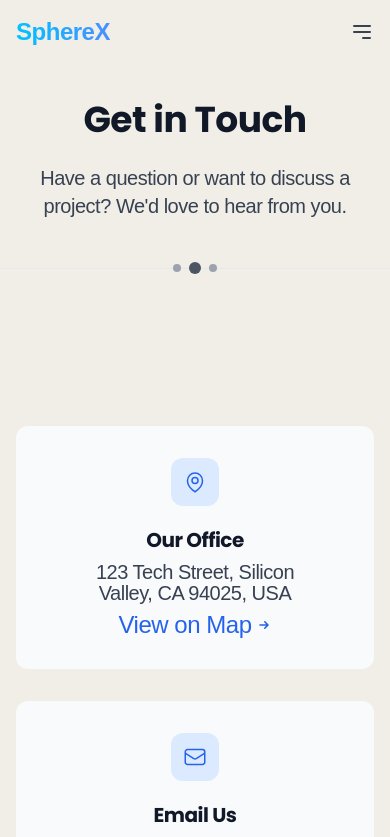
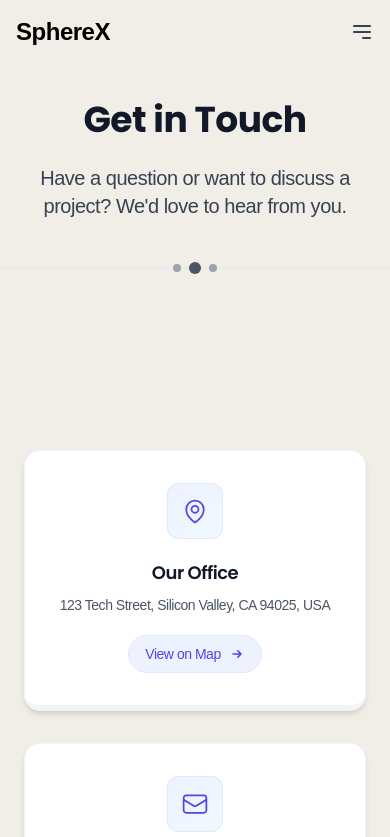
Before and after one commit to siddhuthecoder/spherex, a React (Vite) app: page /contact in a window 390 px wide. Shown: the top 837 px of the page. Built offline with nearby package versions, Linux system fonts and the light colour scheme; a web font is replaced by a local one.

Commit message:
Updated Ui version 3

```diff
--- a/src/components/HeroSection.jsx
+++ b/src/components/HeroSection.jsx
@@ -51,12 +51,7 @@ const HeroSection = () => {
   const rafIdRef = useRef(null);
   const slideDuration = 4000; // 4 seconds per slide
 
-  const typewriterWords = [
-    "Decentralized",
-    "Innovative",
-    "Secure",
-    "Transparent",
-  ];
+  const typewriterWords = ["Trusted", "Innovative", "Secure", "Transparent"];
 
   //   const slideshowData = [
   //     {
@@ -249,39 +244,42 @@ const HeroSection = () => {
     return () => clearInterval(timer);
   }, []);
 
-
-
   return (
     <>
       <div className="min-h-[100vh] u-display-s bg-[#f0eee6] flex items-center justify-center px-3 sm:px-4 pt-16 sm:pt-20 relative overflow-hidden">
         {/* Professional Grid Background */}
         <div className="absolute inset-0 opacity-30">
-          <div className="absolute inset-0" style={{
+          <div
+            className="absolute inset-0"
+            style={{
               backgroundImage: `
               linear-gradient(rgba(0,0,0,0.1) 1px, transparent 1px),
               linear-gradient(90deg, rgba(0,0,0,0.1) 1px, transparent 1px)
             `,
-            backgroundSize: '80px 80px'
-          }}></div>
+              backgroundSize: "80px 80px",
+            }}
+          ></div>
         </div>
 
         {/* Subtle Pattern Overlay */}
         <div className="absolute inset-0 opacity-10">
-          <div className="absolute inset-0" style={{
+          <div
+            className="absolute inset-0"
+            style={{
               backgroundImage: `
               radial-gradient(circle at 25% 25%, rgba(0,0,0,0.1) 2px, transparent 2px),
               radial-gradient(circle at 75% 75%, rgba(0,0,0,0.1) 2px, transparent 2px)
             `,
-            backgroundSize: '120px 120px'
-          }}></div>
+              backgroundSize: "120px 120px",
+            }}
+          ></div>
         </div>
 
         <div className="max-w-7xl mx-auto my-20 relative z-10 w-full">
-
           <div className="text-center">
             <div className="inline-flex items-center gap-2 mb-6 sm:mb-8 px-4 py-2 sm:px-8 sm:py-4 border border-black/20 text-black/80 rounded-full text-xs sm:text-sm font-medium bg-white/80 backdrop-blur-sm hover:border-black/30 hover:bg-white/90 transition-all duration-300 shadow-lg shadow-black/10">
               <Sparkles className="w-4 h-4 sm:w-5 sm:h-5 text-black/70" />
-              The Future of Freelancing
+              Innovating Beyond Boundaries{" "}
               <Sparkles className="w-4 h-4 sm:w-5 sm:h-5 text-black/70" />
             </div>
 
@@ -292,37 +290,31 @@ const HeroSection = () => {
               </span>
               <br />
               <span className="text-black font-orbitron text-2xl sm:text-3xl md:text-4xl lg:text-5xl 2xl:text-6xl drop-shadow-2xl">
-                Freelance Platform
+                SphereX
               </span>
             </h1>
 
             <p className="text-base sm:text-lg md:text-xl lg:text-2xl text-black/70 mb-8 sm:mb-10 leading-relaxed max-w-3xl sm:max-w-4xl mx-auto px-2 sm:px-4">
-              Connect, collaborate, and get paid instantly with cryptocurrency.
-              No intermediaries, no delays, just pure blockchain-powered
-              freelancing.
+              Collaborate seamlessly and get rewarded instantly with secure blockchain technology. No middlemen, no delays—just pure SphereX-powered innovation.
             </p>
 
             <div className="flex flex-col sm:flex-row gap-4 sm:gap-6 mb-8 sm:mb-10 justify-center">
-              <button
-                className="group flex items-center gap-2 sm:gap-3 px-6 py-3 md:px-8 md:py-4 bg-black hover:bg-gray-800 text-white font-semibold md:font-bold text-base md:text-lg rounded-xl md:rounded-2xl shadow-2xl shadow-black/20 transition-all duration-300 hover:scale-105 md:hover:scale-110 hover:shadow-3xl border border-black/20"
-              >
+              <button className="group flex items-center gap-2 sm:gap-3 px-6 py-3 md:px-8 md:py-4 bg-black hover:bg-gray-800 text-white font-semibold md:font-bold text-base md:text-lg rounded-xl md:rounded-2xl shadow-2xl shadow-black/20 transition-all duration-300 hover:scale-105 md:hover:scale-110 hover:shadow-3xl border border-black/20">
                 Get Started Now
                 <ArrowRight className="w-4 h-4 md:w-5 md:h-5 group-hover:translate-x-2 transition-transform duration-300" />
               </button>
 
               <Link
-                to="/browse-jobs"
+                to="/contact"
                 className="group flex items-center gap-2 sm:gap-3 px-6 py-3 md:px-8 md:py-4 border-2 border-black/30 text-black hover:border-black/50 hover:text-black font-semibold md:font-bold text-base md:text-lg rounded-xl md:rounded-2xl backdrop-blur-sm transition-all duration-300 hover:scale-105 md:hover:scale-110 hover:bg-white/80 shadow-lg shadow-black/10 bg-white/60"
               >
                 <Users className="w-4 h-4 md:w-5 md:h-5" />
-                Browse Jobs
+                Contact
               </Link>
             </div>
           </div>
         </div>
       </div>
-
-
     </>
   );
 };
--- a/src/components/layout/Header.jsx
+++ b/src/components/layout/Header.jsx
@@ -44,7 +44,7 @@ const Header = () => {
         <div className="flex items-center justify-between">
           {/* Logo */}
           <Link to="/" className="flex items-center space-x-2">
-            <span className="text-2xl font-bold bg-gradient-to-r from-accent-start to-accent-end bg-clip-text text-transparent">
+            <span className="text-2xl font-bold bg-black bg-clip-text text-transparent">
               SphereX
             </span>
           </Link>
--- a/src/pages/Contact.jsx
+++ b/src/pages/Contact.jsx
@@ -152,47 +152,63 @@ const Contact = () => {
       </section>
 
       {/* Contact Info */}
-      <section className="py-10  ">
-        <div className="container mx-auto px-4">
-          <div className="grid grid-cols-1 md:grid-cols-2 lg:grid-cols-4 gap-8">
+     <section className="relative py-16 ">
+  {/* decorative background */}
+  <div className="pointer-events-none absolute inset-0 -z-10 overflow-hidden">
+    <div className="absolute -left-40 -top-20 w-[520px] h-[520px] bg-gradient-to-br from-sky-200 via-indigo-100 to-purple-100 opacity-30 blur-3xl transform rotate-45" />
+  </div>
+
+  <div className="container mx-auto px-6">
+
+
+    <div className="grid grid-cols-1 sm:grid-cols-2 lg:grid-cols-4 gap-8">
       {contactInfo.map((item, index) => {
         const Icon = item.icon;
         return (
           <motion.div
             key={index}
-                  className="bg-gray-50 p-8 rounded-xl text-center hover:shadow-lg transition-shadow"
-                  whileHover={{ y: -5 }}
-                  initial={{ opacity: 0, y: 20 }}
+            initial={{ opacity: 0, y: 12 }}
             whileInView={{ opacity: 1, y: 0 }}
             viewport={{ once: true }}
-                  transition={{ duration: 0.3, delay: index * 0.1 }}
+            transition={{ duration: 0.35, delay: index * 0.08 }}
+            whileHover={{ translateY: -6 }}
+            className="relative bg-white border-b-[6px]   rounded-2xl p-8 shadow-md hover:shadow-xl transition-shadow border border-gray-100"
           >
-                  <div className="w-12 h-12 bg-blue-100 rounded-xl flex items-center justify-center text-blue-600 mx-auto mb-4">
-                    <Icon className="w-6 h-6" />
+            <div className="w-14 h-14 flex items-center justify-center rounded-xl bg-gradient-to-br from-indigo-50 to-sky-50 ring-1 ring-inset ring-indigo-100 mx-auto mb-5">
+              <Icon className="w-7 h-7 text-indigo-600" />
             </div>
-                  <h3 className="text-xl font-bold mb-2 text-gray-900">{item.title}</h3>
-                  <p className="text-gray-700 mb-2 text-[20px]">{item.description}</p>
-                  {item.description2 && <p className="text-gray-700 mb-4 text-[20px]">{item.description2}</p>}
+
+            <h3 className="text-lg font-semibold mb-2 text-gray-900 text-center">{item.title}</h3>
+            <p className="text-gray-600 text-center text-sm">{item.description}</p>
+            {item.description2 && (
+              <p className="text-gray-500 text-center text-sm mt-1">{item.description2}</p>
+            )}
+
+            <div className="mt-5 flex justify-center">
               <a
                 href={item.link}
-                    className="inline-flex items-center text-blue-600 font-medium group hover:text-blue-800 transition-colors"
+                className="inline-flex items-center gap-2 px-4 py-2 rounded-full text-sm font-medium bg-indigo-50 hover:bg-indigo-100 border border-indigo-100 text-indigo-600 transition"
                 target="_blank"
                 rel="noopener noreferrer"
               >
                 {item.linkText}
-                    <svg xmlns="http://www.w3.org/2000/svg" className="h-4 w-4 ml-1 group-hover:translate-x-1 transition-transform" viewBox="0 0 20 20" fill="currentColor">
-                      <path fillRule="evenodd" d="M10.293 5.293a1 1 0 011.414 0l4 4a1 1 0 010 1.414l-4 4a1 1 0 01-1.414-1.414L12.586 11H5a1 1 0 110-2h7.586l-2.293-2.293a1 1 0 010-1.414z" clipRule="evenodd" />
+                <svg xmlns="http://www.w3.org/2000/svg" className="h-4 w-4" viewBox="0 0 20 20" fill="currentColor">
+                  <path
+                    fillRule="evenodd"
+                    d="M10.293 5.293a1 1 0 011.414 0l4 4a1 1 0 010 1.414l-4 4a1 1 0 01-1.414-1.414L12.586 11H5a1 1 0 110-2h7.586l-2.293-2.293a1 1 0 010-1.414z"
+                    clipRule="evenodd"
+                  />
                 </svg>
               </a>
+            </div>
           </motion.div>
         );
       })}
     </div>
   </div>
 </section>
-
       {/* Contact Form & Map */}
-      <section className="py-16 bg-gray-50">
+      <section className="py-16 ">
         <div className="container mx-auto px-4">
           <div className="grid grid-cols-1 lg:grid-cols-2 gap-12">
             {/* Contact Form */}
```
Lines whose indentation alone changed are shown as unchanged.
